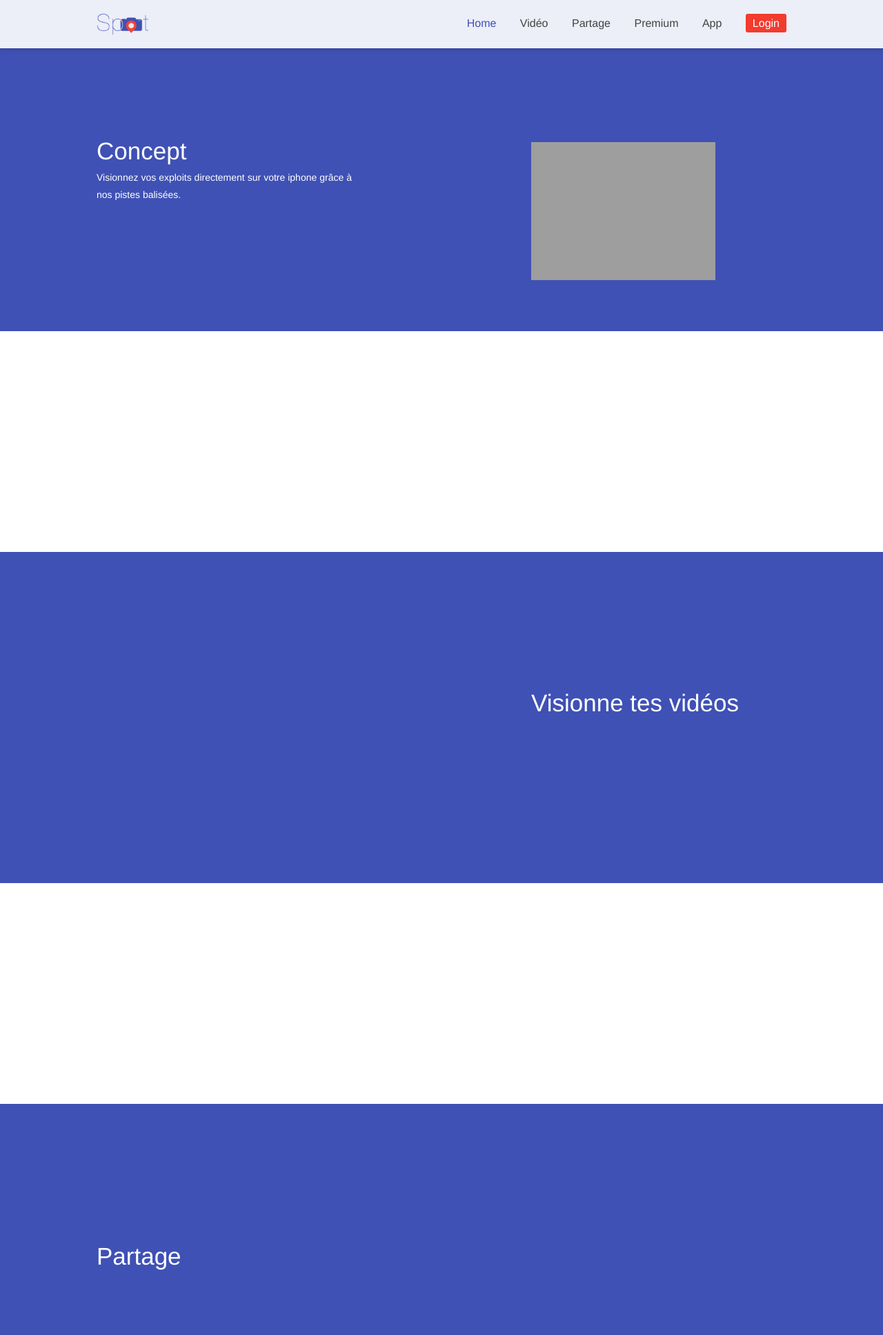
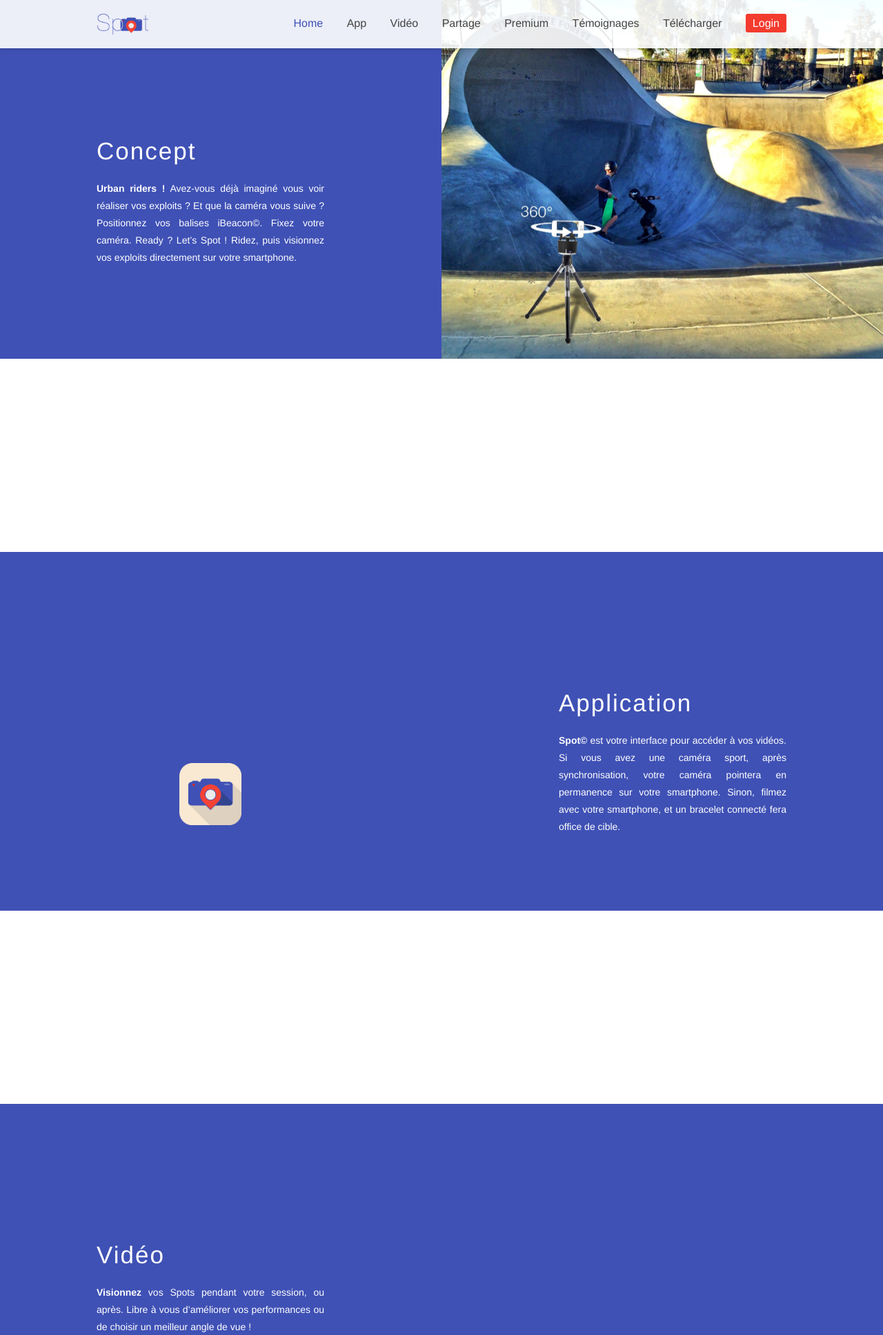
Before and after one commit to JuniorBoaventura/Spot, a PHP site: page / in a window 1280 px wide. Shown: the top 1935 px of the page at 69% size. Run offline with PHP 8.4, Linux system fonts and the light colour scheme; grey boxes are pictures that could not be loaded.

Commit message:
on est presque au bout, fonctionne sur Chrome et Safari

```diff
--- a/css/style.css
+++ b/css/style.css
@@ -1,6 +1,4 @@
 body{
-	/*background-color: rgba(236,236,236,0.8);*/
-	font-family: "Roboto";
 	font-family: "Helvetica Neue";
 }
 
@@ -30,7 +28,9 @@ h2{
 	font-weight: 100;
 	font-size: 35px;
 	margin: 0;
+	margin-bottom: 30px;
 	color: #FFF;
+	letter-spacing: 2px;
 }
 
 video{
@@ -41,35 +41,32 @@ video{
 }
 .background{
 	width: 100%;
-	height: 60%;
+	height: 65%;
 	background-color: #3F51B5;
 	position: absolute;
-}
-
-.dispo1{
-	/*background:url('../pictures/ski3.jpg');*/
-	background-position:center bottom;
-	background-position:no-repeat;
-	background-size: cover;
 }
 
 .menu{
 	width: 100%;
 	max-width: 1000px;
 	height: 50px;
-	/*background-color: red;*/
 	margin: 10px auto;
-
 }
 
 .menu a{
 	color: #444444;
 	font-size: 16px;
 	text-decoration: none;
+	transition:0.5s ease;
+}
+
+.menu a:hover{
+	color: #999;
 }
 
 .menu .active-scrollsection{
 	color: #3F51B5;
+	transition:0.5s ease;
 }
 
 .wrap-menu{
@@ -83,7 +80,6 @@ video{
 .wrap-menu ul{
 	padding: 0;
 	margin: 0;
-	/*background-color: blue;*/
 	float: right;
 	margin-top: 15px;
 }
@@ -119,8 +115,11 @@ video{
 	width: 260px;
 	background: url("../img/iphone6-white.png");
 	background-size:260px;
-	transform:translateY(-200%);
-	transition:transform 1s ease;
+	-webkit-transform:translateY(-200%);
+	    -ms-transform:translateY(-200%);
+	        transform:translateY(-200%);
+	-webkit-transition:-webkit-transform 1s ease;
+	        transition:transform 1s ease;
 	display: inline-block;
 }
 
@@ -128,29 +127,25 @@ video{
 	width: 100%;
 	max-width: 1000px;
 	height: 385px;
-	/*background-color: #FFF;*/
-	/*opacity: 0.8;*/
-	/*border:dashed 1px rgba(255,255,255,0.6);*/
 	display: inline-block;
 	text-align: justify;
 	line-height: 25px;
 	color: #FFF;
 }
 .left{
-	width: 370px;
+	width: 330px;
 	float: left;
 	font-size: 14px;
-	/*background-color:#FFF;*/
 }
 .right {
-	width: 370px;
+	width: 330px;
 	float: right;
-	/*background-color:#FFF;*/
+	font-size: 14px;
 }
+
 .screen{
 	width: 197px;
 	height: 350px;
-	/*background-color: red;*/
 	border-radius: 2px;
 	margin-left: 30px;
 	margin-top: 50px;
@@ -174,3 +169,18 @@ video{
 	-webkit-transition:-webkit-transform 1s ease;
 	        transition:transform 1s ease;
 }
+
+.slider img{
+	float: left;
+	height: 350px;
+	width: 197px;
+}
+
+.produit{
+	width: 50%;
+	height: 100%;
+	background: url("../pictures/produit.jpg") bottom center;
+	background-size: cover;
+	float: right;
+
+}
--- a/index.php
+++ b/index.php
@@ -24,14 +24,26 @@
 			var section = $(".menu .active-scrollsection").attr( "href" );
 
 			var num = section.substr(section.length - 1);
-			var position = [0,-350,-700,-1050,-1400];
+			var position = [0,-350,-700,-1050,-1400,-1750,-2100];
 
 			if(num>0){
-				$('.iphone').css({"transform":"translateY(0)"});
+				$('.iphone').css({
+					"transform":"translateY(0)",
+					"-webkit-transform": "translateY(0)",
+		    		"-ms-transform":"translateY(0)",
+		        	"transform":"translateY(0)",
+					"-webkit-transition":"-webkit-transform 1s ease;"
+				});
 			}
 
 			if(num<1){
-				$('.iphone').css({"transform":"translateY(-200%)"});
+				$('.iphone').css({
+					"transform":"translateY(-200%)",
+					"-webkit-transform": "translateY(-200%)",
+		    		"-ms-transform":"translateY(-200%)",
+		        	"transform":"translateY(-200%)",
+					"-webkit-transition":"-webkit-transform 1s ease;"
+				});
 			}
 
 			$(".slider").css({
@@ -63,10 +75,12 @@
 			<div class="logo"></div>
 			<ul>
 				<li><a href="#section0">Home</a></li>
-				<li><a href="#section1">Vidéo</a></li>
-				<li><a href="#section2">Partage</a></li>
-				<li><a href="#section3">Premium</a></li>
-				<li><a href="#section4">App</a></li>
+				<li><a href="#section1">App</a></li>
+				<li><a href="#section2">Vidéo</a></li>
+				<li><a href="#section3">Partage</a></li>
+				<li><a href="#section4">Premium</a></li>
+				<li><a href="#section5">Témoignages</a></li>
+				<li><a href="#section6">Télécharger</a></li>
 				<li><a href="" class="login">Login</a></li>
 			</ul>
 		</div>
@@ -78,30 +92,33 @@
 					<div class="iphone">
 					<div class="screen">
 						<div class="slider">
-							<video id="video0" class="video-iphone" autoplay preload loop muted>
-								<source src="movies/test.mov"/>
-								La vidéo ne peut être affiché
+
+							<img id="video0" src="pictures/white.jpg">
+
+							<video id="video1" class="video-iphone" pause loop muted>
+								<source src="movies/animation1.mp4" type="video/mp4" />
+								La vidéo ne peut être affichée
 							</video>
-							<video id="video1" class="video-iphone"  loop muted>
-								<source src="movies/animation1.mp4" type="video/mp4" />
-								La vidéo ne peut être affiché
-							</video>
-							<video id="video2" class="video-iphone" pause preload loop muted>
-								<source src="movies/test.mov"/>
-								La vidéo ne peut être affiché
-							</video>
+
+							<img id="video2" src="pictures/white.jpg"> <!-- Video -->
+
 							<video id="video3" class="video-iphone" pause preload loop muted>
 								<source src="movies/test.mov"/>
-								La vidéo ne peut être affiché
+								La vidéo ne peut être affichée
 							</video>
+
 							<video id="video4" class="video-iphone" pause preload loop muted>
-								<source src="movies/test.mov"/>
-								La vidéo ne peut être affiché
+								<source src="movies/animation2.mp4" type="video/mp4"/>
+								La vidéo ne peut être affichée
 							</video>
+
 							<video id="video5" class="video-iphone" pause preload loop muted>
-								<source src="movies/animation1.mp4" type="video/mp4" />
-								La vidéo ne peut être affiché
+								<source src="movies/animation3.mp4" type="video/mp4"/>
+								La vidéo ne peut être affichée
 							</video>
+
+							<img id="video6" src="pictures/app-store.jpg">
+
 						</div>
 					</div>
 					</div>
@@ -109,20 +126,20 @@
 		</tr>
 	</table>
 	<section id="section0" class="scrollsections" >
-		<div class="background dispo1" style=""></div>
+		<div class="background">
+			<div class="produit bounceInLeft animated"></div>
+		</div>
 		<table><tr><td>
 			<div class="wrap-content">
 				<div class="left">
 					<h2>Concept</h2>
 					<p>
-						Visionnez vos exploits directement sur votre iphone grâce à nos pistes balisées.
+						<b>Urban riders !</b> Avez-vous déjà imaginé vous voir réaliser vos exploits ? Et que la caméra vous suive ? Positionnez vos balises iBeacon©. Fixez votre caméra. Ready ? Let’s Spot ! Ridez, puis visionnez vos exploits directement sur votre smartphone.
 					</p>
 				</div>
-				<div class="right bounceInRight animated">
-					<img src="img/iphone6-white2.png" height="200" alt="">
+				<div class="right">
+
 				</div>
-
-
 			</div>
 		</td></tr></table>
 	</section>
@@ -131,10 +148,13 @@
 		<div class="background" style=""></div>
 		<table><tr><td>
 			<div class="wrap-content">
+				<div class="left" style="text-align:center; margin-top:100px;">
+					<img src="img/spot-logo-app.png" height="90" alt="" style="diplay:inline-block;">
+				</div>
 				<div class="right">
-					<h2>Visionne tes vidéos</h2>
-				</div>
-
+					<h2>Application</h2>
+					<p><b>Spot©</b> est votre interface pour accéder à vos vidéos. Si vous avez une caméra sport, après synchronisation, votre caméra pointera en permanence sur votre smartphone. Sinon, filmez avec votre smartphone, et un bracelet connecté fera office de cible.<p>
+			</div>
 			</div>
 		</td></tr></table>
 	</section>
@@ -143,7 +163,12 @@
 		<div class="background" style=""></div>
 		<table><tr><td>
 			<div class="wrap-content">
-				<h2>Partage</h2>
+				<div class="left">
+					<h2>Vidéo</h2>
+					<p>
+						<b>Visionnez</b> vos Spots pendant votre session, ou après. Libre à vous d’améliorer vos performances ou de choisir un meilleur angle de vue !
+					</p>
+				</div>
 			</div>
 		</td></tr></table>
 	</section>
@@ -153,7 +178,10 @@
 		<table><tr><td>
 			<div class="wrap-content">
 				<div class="right">
-					<h2>Premium</h2>
+					<h2>Partage</h2>
+					<p>
+						<b>Partagez</b> vos prouesses avec vos amis. Par Facebook, MMS ou email, envoyez en un clic vos Spot favoris.
+					</p>
 				</div>
 			</div>
 		</td></tr></table>
@@ -163,14 +191,44 @@
 		<div class="background" style=""></div>
 		<table><tr><td>
 			<div class="wrap-content">
-			<div class="left"><h2>Télécharger</h2></div>
-
-
+				<div class="left">
+					<h2>Premium</h2>
+					<p>
+						<b>En manque</b> d’espace de stockage ? Souscrivez à notre abonnement Premium. Pour 5€ par mois, un stockage de 100 Go sur notre Cloud.
+					</p>
+				</div>
 			</div>
 		</td></tr></table>
 	</section>
 
+	<section id="section5" class="scrollsections" >
+		<div class="background" style=""></div>
+		<table><tr><td>
+			<div class="wrap-content">
+				<div class="right">
+					<h2>Témoignages</h2>
+					<p>
+						<b>Des avis</b> déjà satisfaits des utilisateurs de notre version bêta !
+					</p>
+				</div>
+			</div>
+		</td></tr></table>
+	</section>
 
+	<section id="section6" class="scrollsections" >
+		<div class="background" style=""></div>
+		<table><tr><td>
+			<div class="wrap-content">
+				<div class="left">
+					<h2>Télécharger</h2>
+					<p><b>Notre application</b> est disponible sur l’AppStore et Google Play.</p>
+				</div>
+				<div class="right">
+					<img src="img/appstore-google-play.png" height="110" style="margin-top:100px;">
+				</div>
+			</div>
+		</td></tr></table>
+	</section>
 
 </body>
 </html>
```
Also changed, not shown: img/appstore-google-play.png (added), img/spot-logo-app.png (added), pictures/app-store.jpg (added), pictures/produit.jpg (added), pictures/ski3.jpg (deleted), pictures/white.jpg (added), 3 other files.
